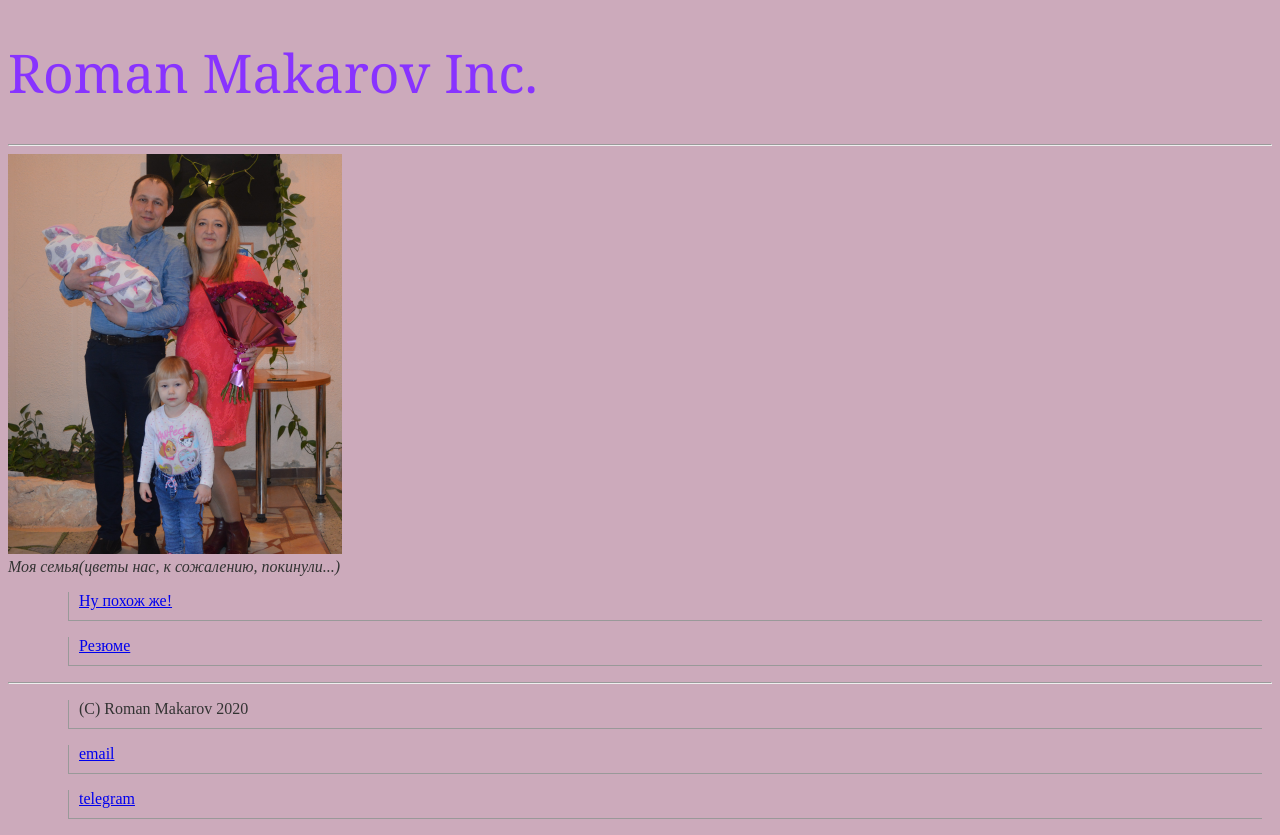
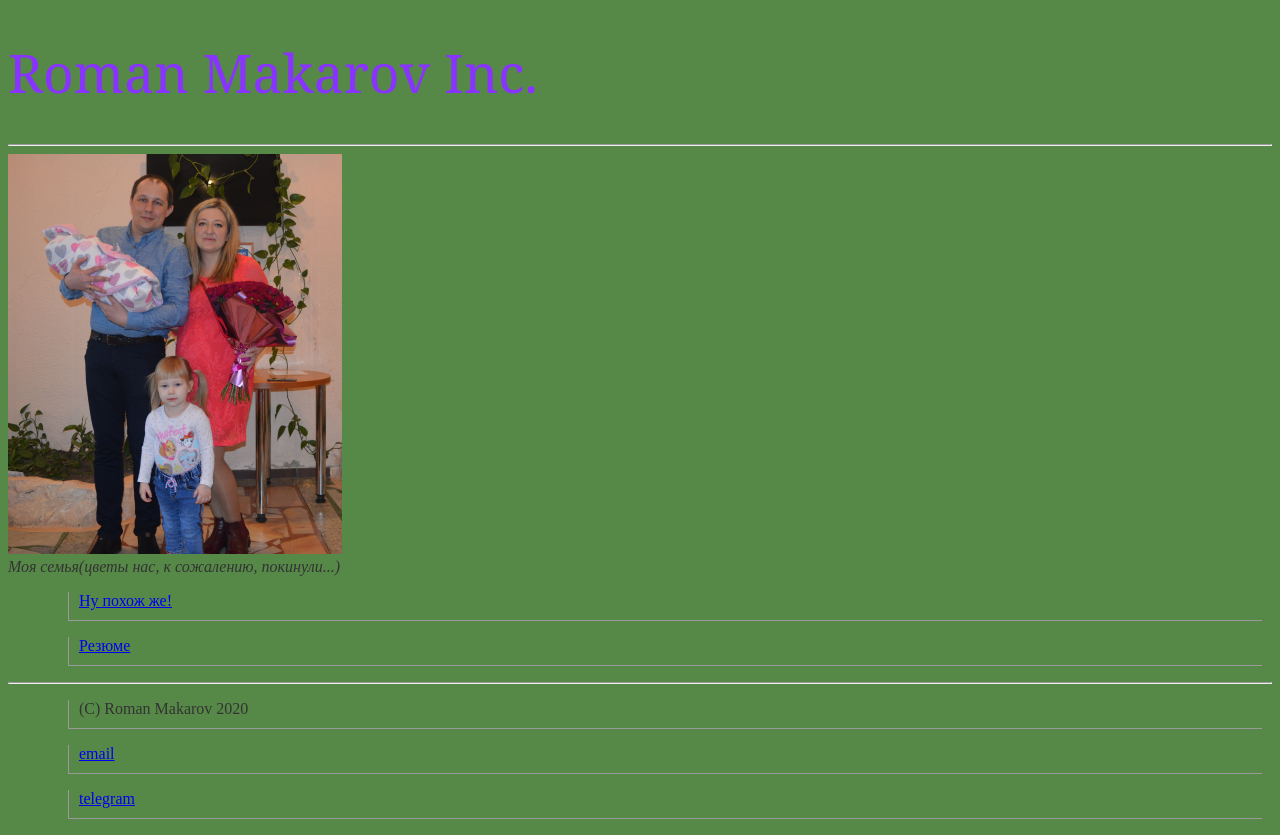
Before and after one commit to makarr-off/tms, a Django app: page / in a window 1280 px wide. Run offline with Django 3.2, Linux system fonts and the light colour scheme.

Commit message:
version 0.1.7

```diff
--- a/src/project/static/style.css
+++ b/src/project/static/style.css
@@ -1,7 +1,7 @@
 body {
   font-family: Arial, Verdana, sans-serif /* Семейство шрифтов */
   font-size: 11pt; /* Размер основного шрифта в пунктах  */
-  background: #cab; /* Цвет фона веб-страницы */
+  background: #568947; /* Цвет фона веб-страницы */
   color: #333; /* Цвет основного текста */
 }
 h1 {
--- a/src/project/templates/base.html
+++ b/src/project/templates/base.html
@@ -5,6 +5,7 @@
 <head>
     <title>{% block title %}{% endblock %}</title>
     <link href="{% static 'style.css' %}" rel="stylesheet" type="text/css">
+    <link href="{% static 'favicon' %}" rel="shortcut icon" type="image/png"/>
 </head>
 
 <body>
```
Also changed, not shown: src/project/static/favicon.ico (added).
